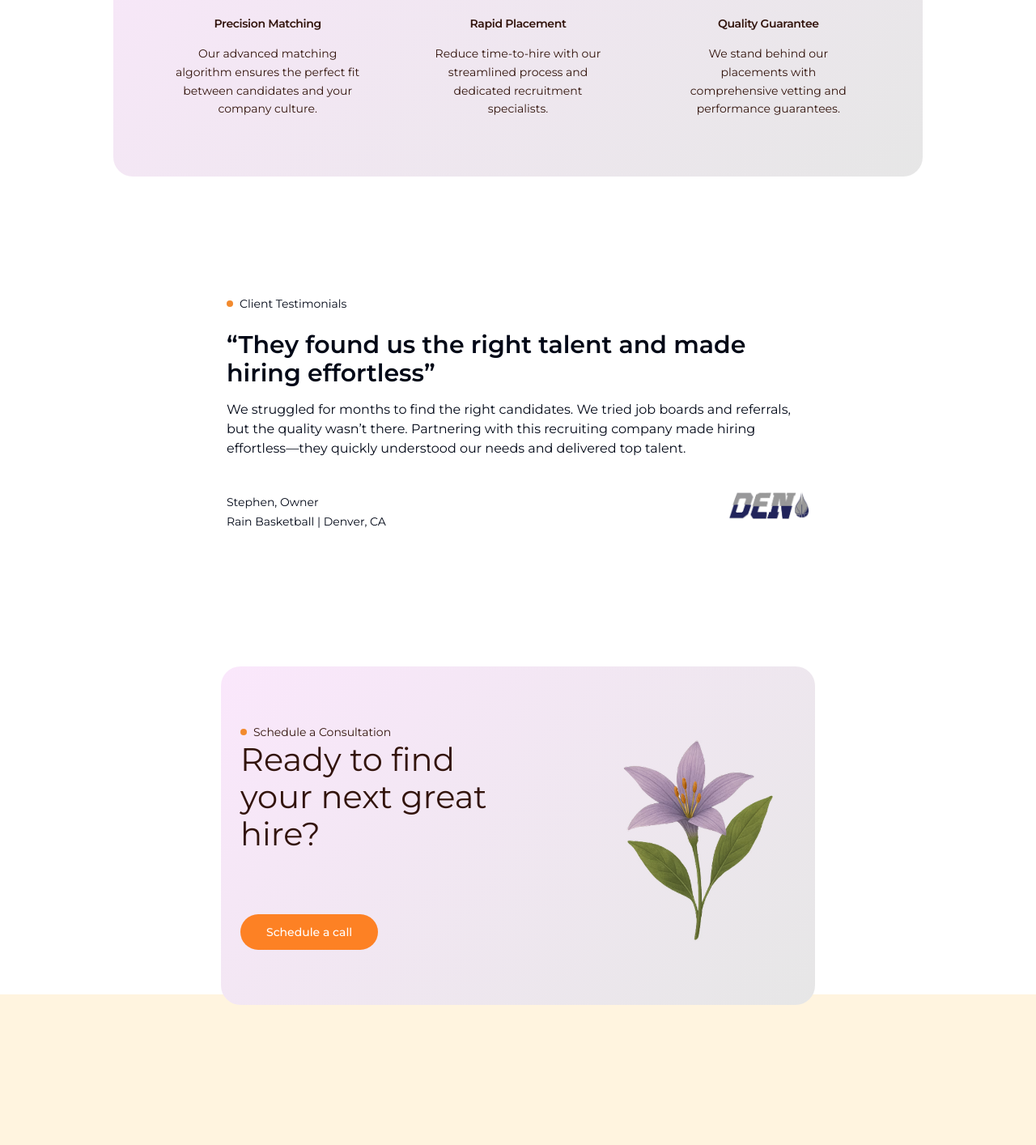
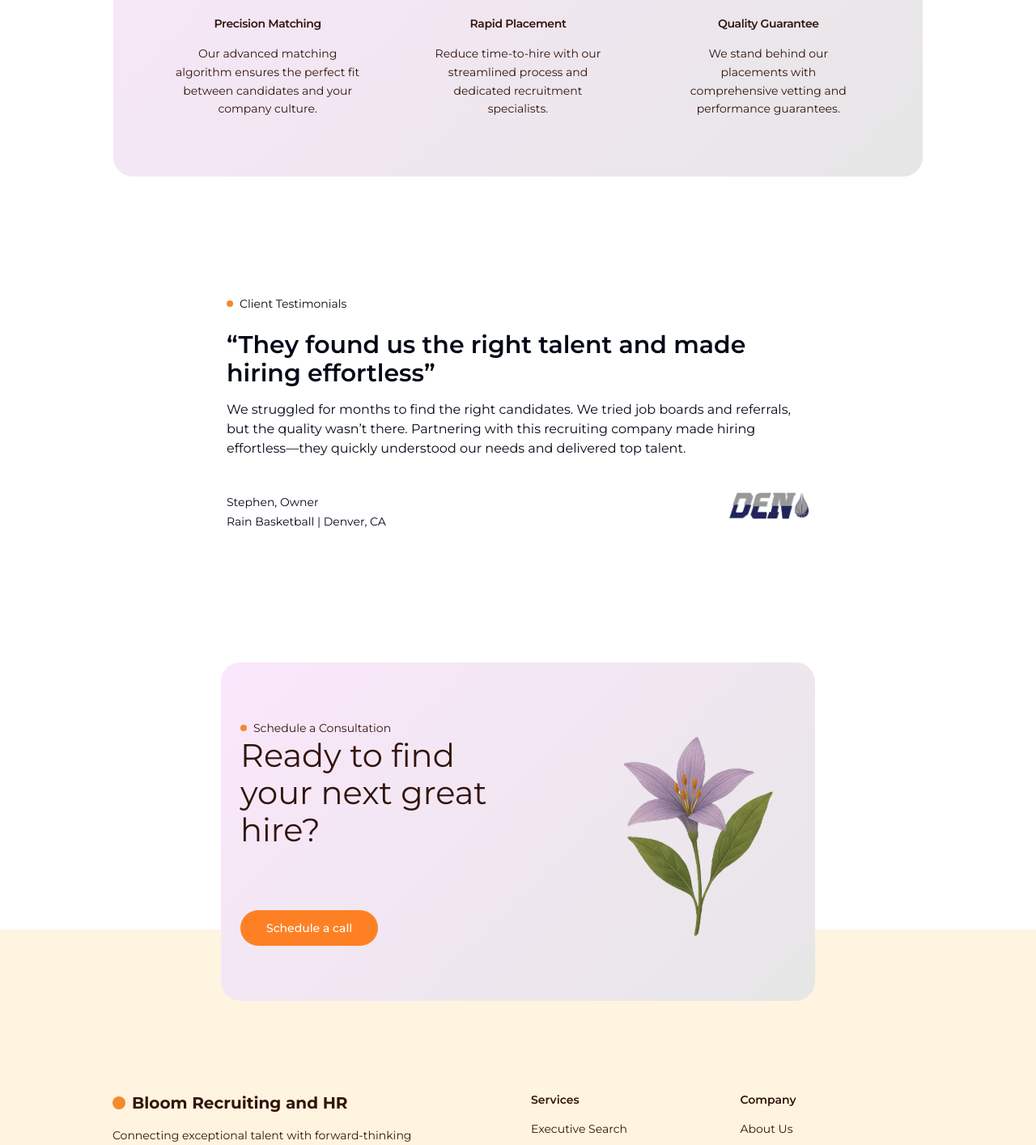
Before and after one commit to CinArb2/bloom, a React (Vite) app: page / in a window 1280 px wide. Shown: the part 2010-3424 px from the top of the page at 81% size. Built offline with nearby package versions, Linux system fonts and the light colour scheme.

Commit message:
fix responsive lg

```diff
--- a/src/components/ConsultationSection.tsx
+++ b/src/components/ConsultationSection.tsx
@@ -4,7 +4,7 @@ import { Button } from './button'
 export default function ConsultationSection() {
   return (
     <section className="mx-6 bg-background md:mx-12 lg:h-[350px]">
-      <div className="container relative top-[25px] mx-auto max-w-[734px] rounded-3xl bg-gradient-hero px-6 md:flex md:items-center md:justify-between lg:py-8">
+      <div className="container relative top-[25px] mx-auto max-w-[734px] rounded-3xl bg-gradient-hero px-6 md:flex md:items-center md:justify-between lg:top-[100px] lg:py-8">
         {/* Left Content */}
         <div className="max-w-xl py-9 md:w-1/2">
           {/* Eyebrow */}
--- a/src/components/Testimonials.tsx
+++ b/src/components/Testimonials.tsx
@@ -4,7 +4,7 @@ import React from 'react'
 // Drop this into your Testimonial section.
 export default function TestimonialCard() {
   return (
-    <section className="w-full pb-20 md:mx-12 md:w-auto">
+    <section className="w-full pb-20 md:mx-12 md:w-auto lg:pb-0">
       <div className="container mx-auto max-w-[800px] grid-cols-1 items-center gap-10 px-6 md:px-10 lg:gap-16 lg:py-16">
         {/* Copy / Left */}
         <div>
```
